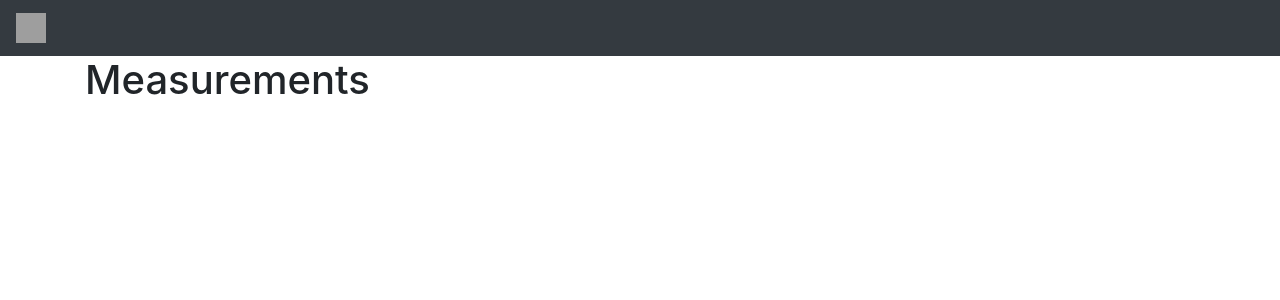
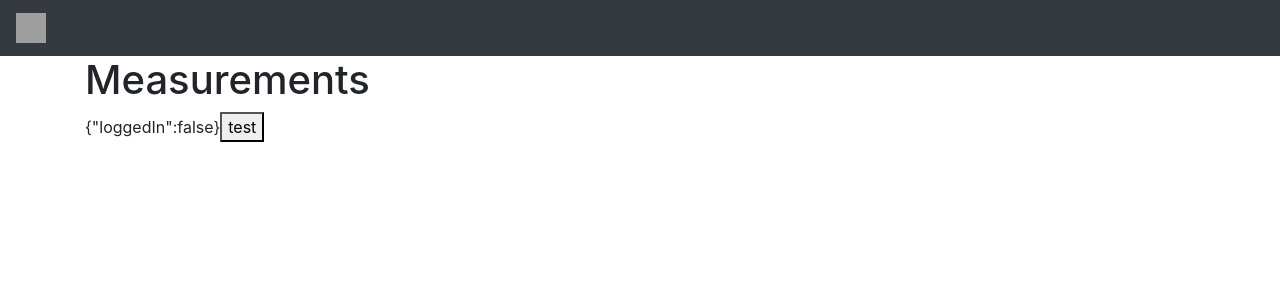
Before and after one commit to czops/Project-3, a React (Create React App) app in the folder client/: page /Measurements in a window 1280 px wide. Shown: the top 300 px of the page. Built offline with nearby package versions, Linux system fonts and the light colour scheme; grey boxes are pictures that could not be loaded.

Commit message:
masterState
created the basic callback for editing masterState and passing it along through the application

```diff
--- a/client/src/App.js
+++ b/client/src/App.js
@@ -1,22 +1,40 @@
 import { BrowserRouter as Router, Route, Switch } from "react-router-dom";
-// import AppIntro from "./components/AppIntro";
+
+import AppIntro from "./components/AppIntro";
 import Login from "./pages/Login/Login";
 import Measurements from "./pages/Measurements/Measurements"
 import NavbarComponent from "./components/navbar/Navbar";
 import NotFound from "./pages/NotFound/NotFound";
 import Process1 from "./pages/Process1/Process1"
 import Process2 from "./pages/Process2/Process2"
-import React from "react";
+import React, { Component} from "react";
 import Success from "./pages/Success/Success"
 
-function App() {
+class App extends Component {
+  // return <AppIntro />;
+
+  state = {
+    loggedIn: false
+  }
+
+  setMasterState = ( key, value) => {
+
+    const newState = {};
+    newState[key] = value;
+
+    this.setState(newState);
+  }
+
+render(){
   return (
+
     <Router>
       <div>
         <NavbarComponent />
         <Switch>
           <Route exact path="/" component={Login} />
-          <Route exact path="/Measurements" component={Measurements} />
+          {/* <Route exact path="/LandingPage" render={(state) => <LandingPage {...state}/>} /> */}
+          <Route exact path="/Measurements" render={(state) => <Measurements masterState={this.state} setMasterState={this.setMasterState} />} />
           <Route exact path="/Process1" component={Process1} />
           <Route exact path="/Process2" component={Process2} />
           <Route exact path="/Success" component={Success} />
@@ -26,6 +44,6 @@ function App() {
       </div>
     </Router>
   );
-}
+}}
 
 export default App;
--- a/client/src/components/AppIntro.js
+++ b/client/src/components/AppIntro.js
@@ -1,18 +1,18 @@
 import React, { Component } from "react";
+// import React from "react";
 
-import Login from "./components/Login";
-import ProcessSelection from "./components/ProcessSelection";
-import Process1DataEntry from "./components/Process1DataEntry";
-// import Process2DataEntry from "./components/Process2DataEntry";
-import Measurements from "./components/Measurements";
-import SuccessScreen from "./components/SuccessScreen";
-
-import Home from "./pages/Home";
-import About from "./pages/About";
-import Blog from "./pages/Blog";
-import Contact from "./pages/Contact";
+import Login from "../pages/Login/Login";
+import Measurements from "../pages/Measurements/Measurements";
+import NavbarComponent from "../components/navbar/Navbar";
+// import LandingPage from "../pages/LandingPage";
+import NotFound from "../pages/NotFound/NotFound";
+import Process1 from "../pages/Process1/Process1";
+import Process2 from "../pages/Process2/Process2";
+import Success from "../pages/Success/Success";
 
 class AppIntro extends Component {
+
+
     state = {
         currentPage: "Login"
     };
@@ -24,18 +24,22 @@ class AppIntro extends Component {
     renderPage = () => {
         if (this.state.currentPage === "Login") {
             return <Login />;
-        } else if (this.state.currentPage === "ProcessSelection") {
-            return <ProcessSelection />;
-        } else if (this.state.currentPage === "Process1DataEntry") {
-            return <Process1DataEntry />;
+        // } else if (this.state.currentPage === "LandingPage") {
+        //     return <LandingPage />;
+        } else if (this.state.currentPage === "Measurements") {
+            return <Measurements />;
+            // } else if (this.state.currentPage === "Process1") {
+            //     return <Process1 />;
+            // } else if (this.state.currentPage === "Process2") {
+            //     return <Process2 />;
         } else if (this.state.currentPage === "Measurements") {
             return <Measurements />
-        } else /*(this.state.currentPage === "SuccessScreen")*/ {
-            return <SuccessScreen />;
-        }
-        // else {
-        //     return <fourOFour />;
-        // }
+        } else if (this.state.currentPage === "Success") {
+            return <Success />;
+        } else {
+            return <NotFound />;
+        };
+
     };
 
     render() {
@@ -45,6 +49,7 @@ class AppIntro extends Component {
                     currentPage={this.state.currentPage}
                     handlePageChange={this.handlePageChange}
                 /> */}
+                <NavbarComponent />
                 {this.renderPage()}
             </div>
         );
--- a/client/src/pages/Measurements/Measurements.js
+++ b/client/src/pages/Measurements/Measurements.js
@@ -1,17 +1,28 @@
 import React, { Component } from "react";
 import { Col, Row, Container } from "react-bootstrap";
 
+
 class Measurements extends Component {
 
-
+    // state = {
+    //     // loggedIn: false
+    //     process1M1: "",
+    //     process2M2: ""
+    // }
 
     render() {
         return (
             <Container>
+
                 <Row>
                     <Col>
                         <h1>Measurements</h1>
+                        { JSON.stringify( this.props.masterState )}
+                        <button onClick={() => {
+                            this.props.setMasterState( 'measurement', true );
+                        }}>test</button>
                     </Col>
+
                 </Row>
             </Container>
         )
```
Also changed, not shown: 2 other files (tests, documents, lock files or other folders).
